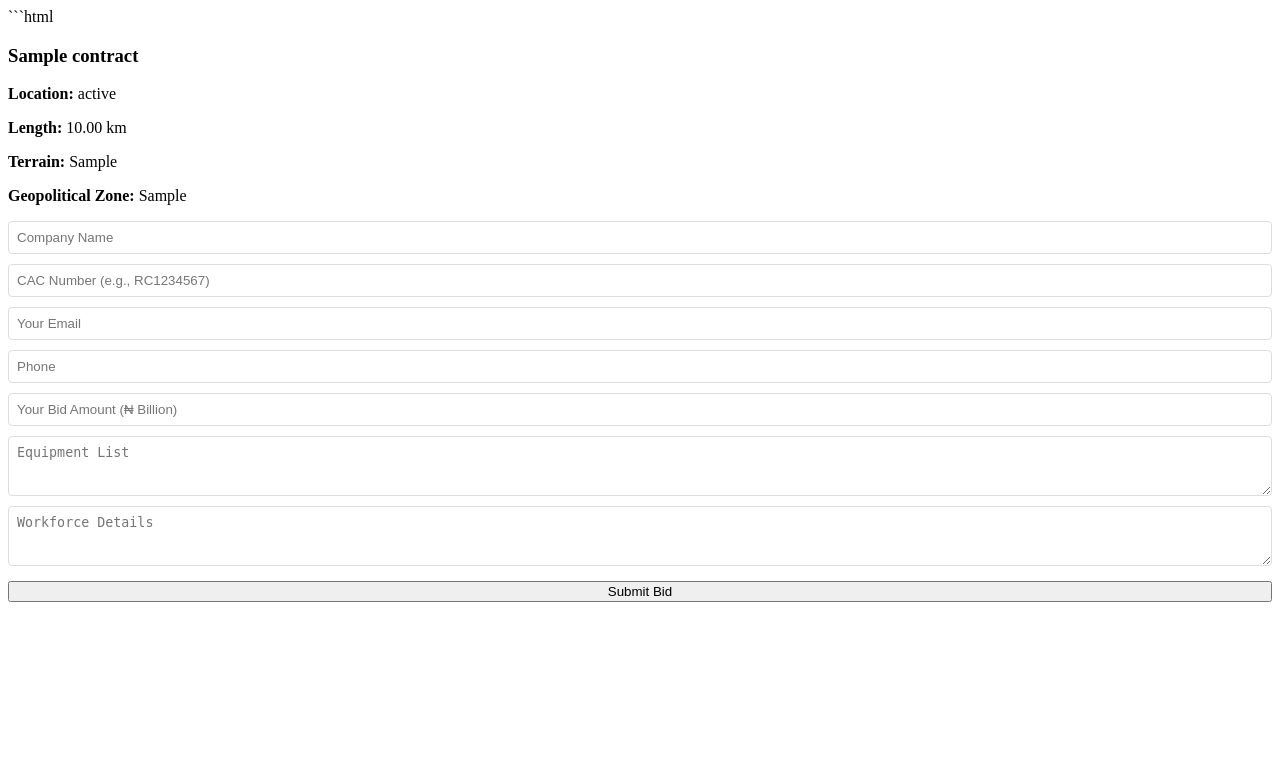
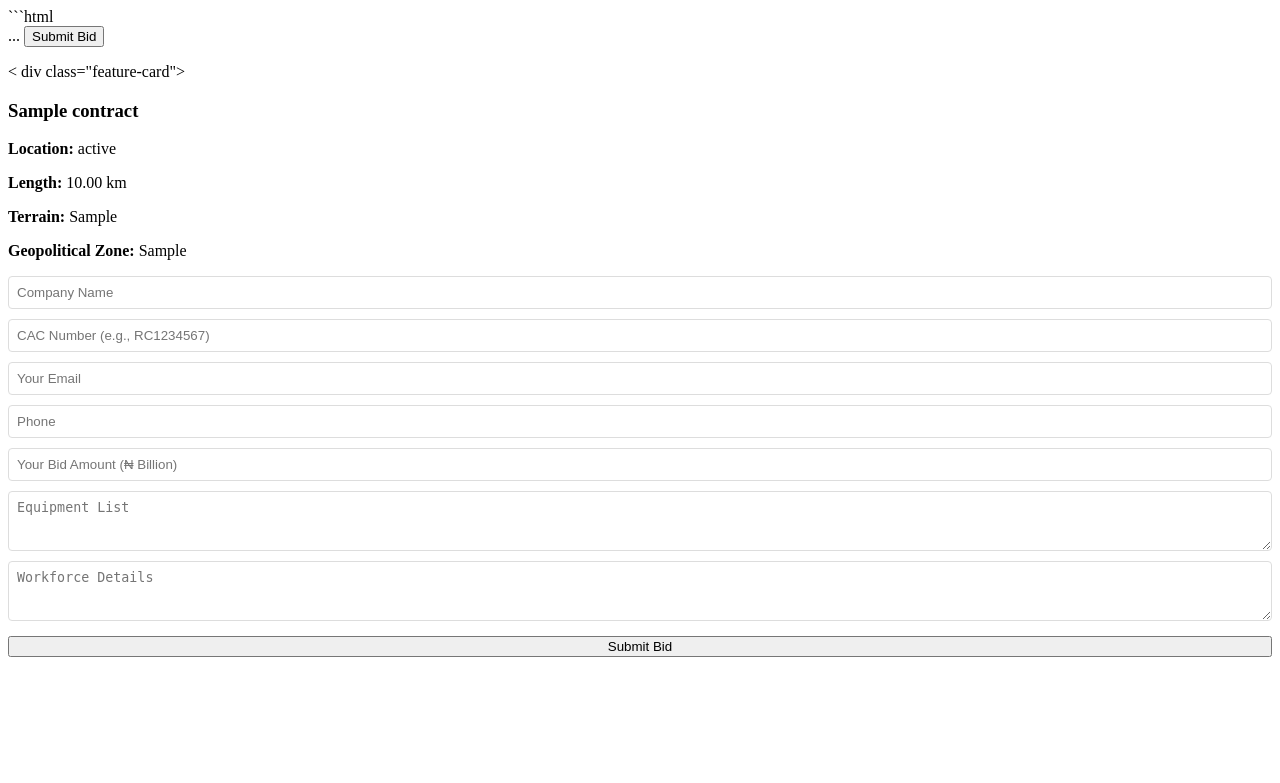
Before and after one commit to akandeaka/CONTRACT-BIDDING-APP, a FastAPI app: template templates/contracts_fragment.html in a window 1280 px wide. Shown: the top 783 px of the page. Run offline with FastAPI, Linux system fonts and the light colour scheme; the template is opened without the code that fills it: most values are stand-ins (such as "Sample title", 1, 10 or a date in 2020); parts of the project's set-up code (start-up, migrations or seed data) failed here and were passed over; some libraries are stand-ins or nearby versions.

Commit message:
Update contracts_fragment.html

````diff
--- a/templates/contracts_fragment.html
+++ b/templates/contracts_fragment.html
@@ -1,6 +1,13 @@
 ```html
 {% for contract in contracts %}
-<div class="feature-card">
+<form action="/contracts/{{ loop.index0 }}/submit_bid" method="POST">
+    <!-- remove onsubmit completely -->
+    <!-- keep your inputs -->
+    <input type="hidden" name="user_id" value="{{ user_id }}" />  <!-- if needed -->
+    ...
+    <button type="submit">Submit Bid</button>
+</form>
+< div class="feature-card">
     <div class="feature-icon">
         <i class="fas fa-file-contract"></i>
     </div>
````
